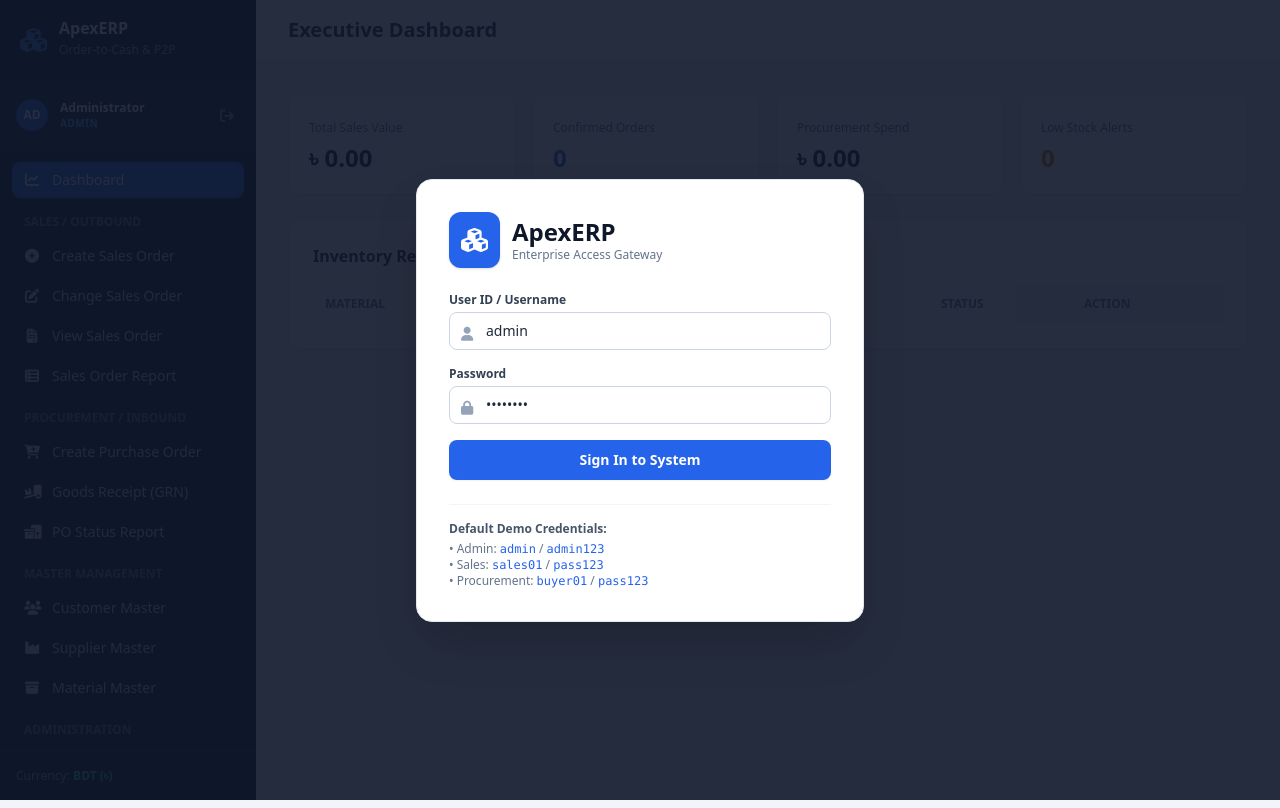
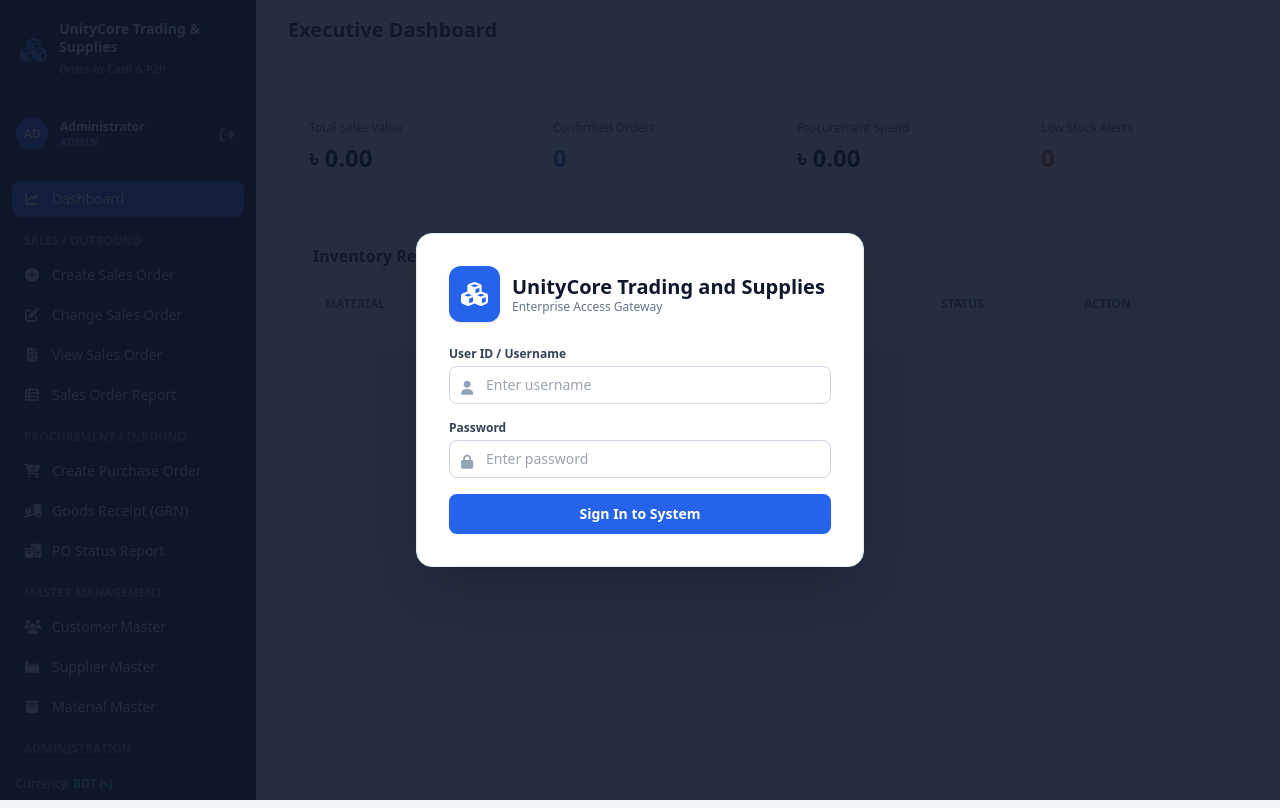
Before and after one commit to akram-nayon/miniERP, a plain HTML site: page index.html in a window 1280 px wide. Drawn offline with nearby package versions, Linux system fonts and the light colour scheme.

Commit message:
Update index.html
adding company name and remove demo credentials

```diff
--- a/index.html
+++ b/index.html
@@ -3,7 +3,7 @@
 <head>
   <meta charset="UTF-8" />
   <meta name="viewport" content="width=device-width, initial-scale=1.0" />
-  <title>ApexERP - Mini Enterprise System (BDT)</title>
+  <title>UnityCore Trading and Supplies - ERP System (BDT)</title>
   <script src="https://cdn.tailwindcss.com"></script>
   <link rel="stylesheet" href="https://cdnjs.cloudflare.com/ajax/libs/font-awesome/6.4.0/css/all.min.css" />
   <style>
@@ -21,7 +21,7 @@
           <i class="fa-solid fa-cubes text-2xl"></i>
         </div>
         <div>
-          <h2 class="text-2xl font-bold text-slate-900 leading-tight">ApexERP</h2>
+          <h2 class="text-xl font-bold text-slate-900 leading-tight">UnityCore Trading and Supplies</h2>
           <p class="text-xs text-slate-500">Enterprise Access Gateway</p>
         </div>
       </div>
@@ -33,7 +33,7 @@
           <label class="block text-xs font-semibold text-slate-700 mb-1">User ID / Username</label>
           <div class="relative">
             <i class="fa-solid fa-user absolute left-3 top-3 text-slate-400 text-sm"></i>
-            <input type="text" id="login-username" value="admin" required class="w-full pl-9 pr-3 py-2 border border-slate-300 rounded-lg text-sm focus:ring-2 focus:ring-blue-500 outline-none" placeholder="Enter username" />
+            <input type="text" id="login-username" required class="w-full pl-9 pr-3 py-2 border border-slate-300 rounded-lg text-sm focus:ring-2 focus:ring-blue-500 outline-none" placeholder="Enter username" />
           </div>
         </div>
 
@@ -41,7 +41,7 @@
           <label class="block text-xs font-semibold text-slate-700 mb-1">Password</label>
           <div class="relative">
             <i class="fa-solid fa-lock absolute left-3 top-3 text-slate-400 text-sm"></i>
-            <input type="password" id="login-password" value="admin123" required class="w-full pl-9 pr-3 py-2 border border-slate-300 rounded-lg text-sm focus:ring-2 focus:ring-blue-500 outline-none" placeholder="Enter password" />
+            <input type="password" id="login-password" required class="w-full pl-9 pr-3 py-2 border border-slate-300 rounded-lg text-sm focus:ring-2 focus:ring-blue-500 outline-none" placeholder="Enter password" />
           </div>
         </div>
 
@@ -49,13 +49,6 @@
           Sign In to System
         </button>
       </form>
-
-      <div class="mt-6 pt-4 border-t border-slate-100 text-xs text-slate-500">
-        <p class="font-semibold text-slate-600 mb-1">Default Demo Credentials:</p>
-        <p>• Admin: <code class="text-blue-600 font-mono">admin</code> / <code class="text-blue-600 font-mono">admin123</code></p>
-        <p>• Sales: <code class="text-blue-600 font-mono">sales01</code> / <code class="text-blue-600 font-mono">pass123</code></p>
-        <p>• Procurement: <code class="text-blue-600 font-mono">buyer01</code> / <code class="text-blue-600 font-mono">pass123</code></p>
-      </div>
     </div>
   </div>
 
@@ -66,8 +59,8 @@
         <div class="flex items-center gap-3">
           <i class="fa-solid fa-cubes text-blue-500 text-2xl"></i>
           <div>
-            <h1 class="font-bold text-white leading-none">ApexERP</h1>
-            <span class="text-xs text-slate-400">Order-to-Cash & P2P</span>
+            <h1 class="font-bold text-white text-sm leading-tight">UnityCore Trading &amp; Supplies</h1>
+            <span class="text-[11px] text-slate-400">Order-to-Cash &amp; P2P</span>
           </div>
         </div>
       </div>
@@ -716,6 +709,7 @@
 
     function handleLogout() {
       currentUser = null;
+      document.getElementById('login-username').value = '';
       document.getElementById('login-password').value = '';
       document.getElementById('auth-modal').classList.remove('hidden');
     }
```
